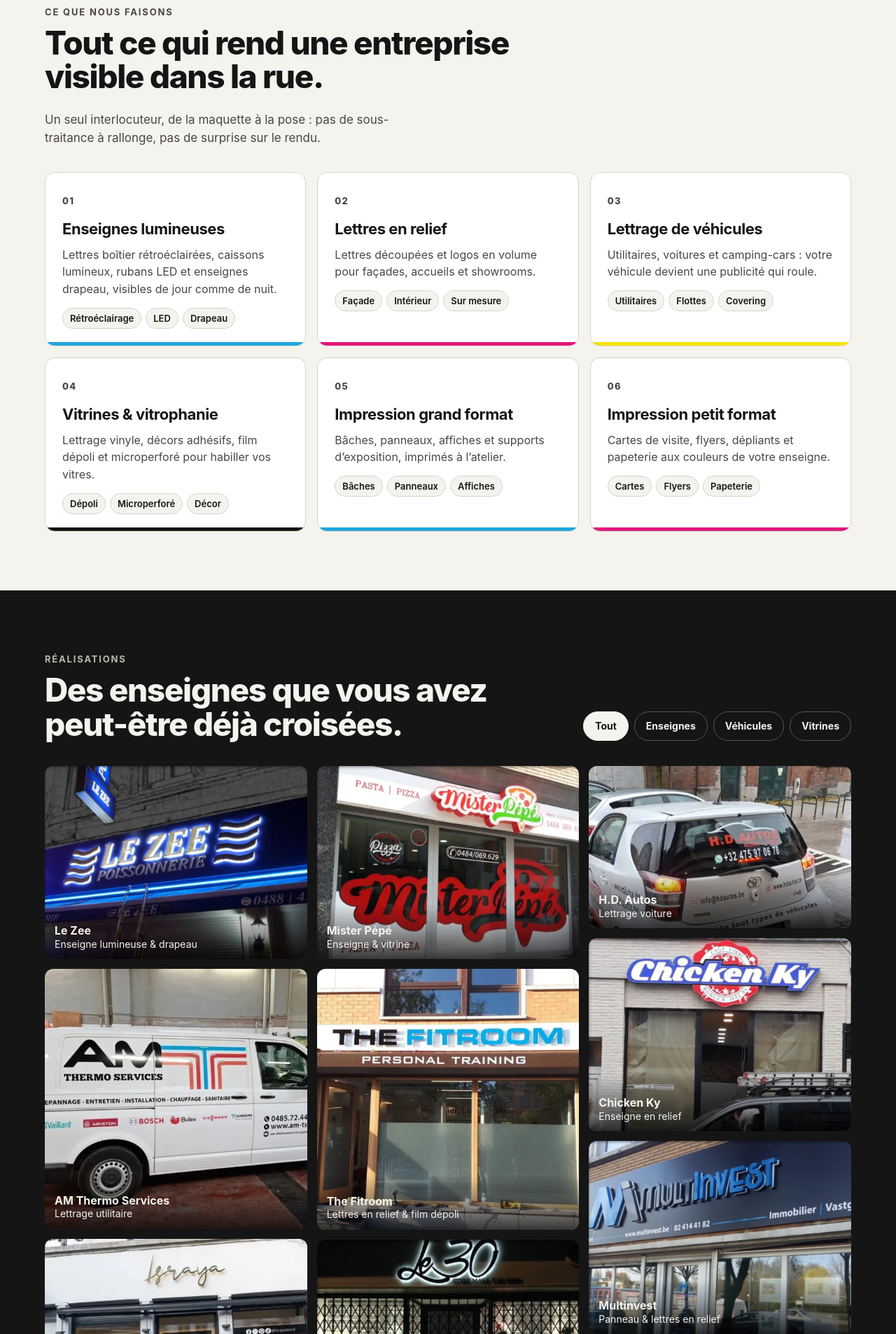
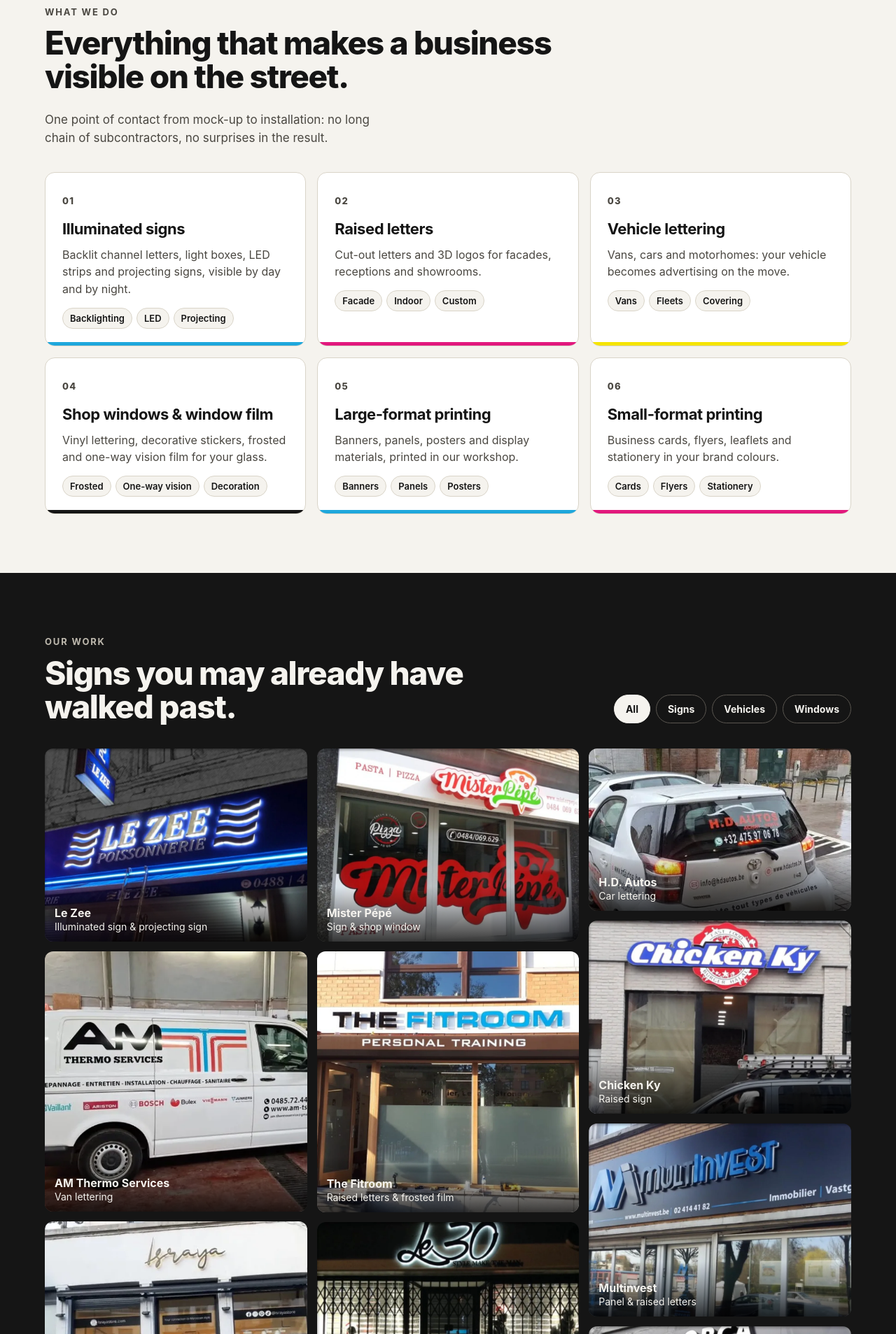
Before and after one commit to whiteshade15/print54, a plain HTML site: page index.html in a window 1280 px wide. Shown: the part 893-2800 px from the top of the page at 70% size. Drawn offline with Linux system fonts and the light colour scheme.

Commit message:
Ajout de la version anglaise (FR / NL / EN)
Co-Authored-By: Claude Opus 5.5 <noreply@anthropic.com>
Claude-Session: https://claude.ai/code/session_01SML29P5PZBrNmdSTrt5FqX

```diff
--- a/index.html
+++ b/index.html
@@ -13,6 +13,7 @@
 <meta property="og:type" content="website">
 <meta property="og:locale" content="fr_BE">
 <meta property="og:locale:alternate" content="nl_BE">
+<meta property="og:locale:alternate" content="en_GB">
 <meta property="og:site_name" content="Print54 Sign & Print">
 <meta property="og:title" content="Print54 · Votre empreinte graphique">
 <meta property="og:description" content="Enseignes lumineuses, lettrage véhicule, vitrophanie et impression, à Anderlecht.">
@@ -217,9 +218,10 @@ dialog button{all:unset;cursor:pointer;color:#fff;font-size:34px;line-height:1;p
       <a href="#contact" data-i18n="nav.contact">Contact</a>
     </nav>
     <button class="menu-btn" aria-controls="nav" aria-expanded="false" data-i18n="menu">Menu</button>
-    <div class="lang" role="group" aria-label="Langue / Taal">
+    <div class="lang" role="group" aria-label="Langue / Taal / Language">
       <button type="button" data-lang="fr" aria-pressed="true">FR</button>
       <button type="button" data-lang="nl" aria-pressed="false">NL</button>
+      <button type="button" data-lang="en" aria-pressed="false">EN</button>
     </div>
     <a class="btn btn-ink header-cta" href="#contact" data-i18n="cta.quote">Demander un devis</a>
   </div>
@@ -239,7 +241,7 @@ dialog button{all:unset;cursor:pointer;color:#fff;font-size:34px;line-height:1;p
       <div class="hero-meta">
         <span data-i18n="hero.m1">Atelier à Bruxelles</span>
         <span data-i18n="hero.m2">Pose sur place</span>
-        <span data-i18n="hero.m3">FR · NL</span>
+        <span data-i18n="hero.m3">FR · NL · EN</span>
       </div>
     </div>
     <div class="collage">
@@ -393,26 +395,26 @@ dialog button{all:unset;cursor:pointer;color:#fff;font-size:34px;line-height:1;p
 const WHATSAPP = "32477091897"; // numéro WhatsApp au format international sans + ni espaces, ex. "32470123456". Vide = bouton masqué.
 
 const WORKS = [
-  ["le-zee","Le Zee","ens","Enseigne lumineuse & drapeau","Lichtreclame & uithangbord"],
-  ["am-thermo","AM Thermo Services","veh","Lettrage utilitaire","Belettering bestelwagen"],
-  ["israya-facade","Israya","ens vit","Lettres & vitrophanie","Letters & raambelettering"],
-  ["kandinsky","Kandinsky","ens","Lettres rétroéclairées","Verlichte letters"],
-  ["esperance-sante","Maison médicale Espérance Santé","ens","Enseigne lumineuse bilingue","Tweetalige lichtreclame"],
-  ["ddr","DDR Construction","veh","Lettrage utilitaire","Belettering bestelwagen"],
-  ["mister-pepe","Mister Pépé","ens vit","Enseigne & vitrine","Gevelreclame & etalage"],
-  ["fitroom","The Fitroom","ens vit","Lettres en relief & film dépoli","Reliëfletters & matglasfolie"],
-  ["le-30","Le 30","ens","Lettres rétroéclairées","Verlichte letters"],
-  ["enata","Enata","veh","Décor de camping-car","Belettering mobilhome"],
-  ["ecowayez","Ecowayez","ens vit","Lettres 3D & vitrophanie","3D-letters & raambelettering"],
-  ["gala","Gala","ens","Lettres en relief & LED","Reliëfletters & led"],
-  ["velo-goffeau","Vélo Goffeau","ens vit","Lettres & décor de vitrine","Letters & etalagedecor"],
-  ["hd-autos","H.D. Autos","veh","Lettrage voiture","Belettering wagen"],
-  ["chicken-ky","Chicken Ky","ens","Enseigne en relief","Gevelreclame in reliëf"],
-  ["multinvest","Multinvest","ens","Panneau & lettres en relief","Paneel & reliëfletters"],
-  ["orca-sanitaire","Orca Sanitaire","ens vit","Enseigne & vitrophanie","Gevelreclame & raambelettering"],
-  ["centre-medical","Centre médical Charles Woeste","ens","Enseigne en caisson","Lichtbak"],
-  ["israya-vitrine","Israya","vit","Lettrage de vitrine","Raambelettering"],
-  ["enseigne-ciseaux","Salon de coiffure","ens","Enseigne drapeau découpée","Uitgesneden uithangbord"],
+  ["le-zee","Le Zee","ens","Enseigne lumineuse & drapeau","Lichtreclame & uithangbord","Illuminated sign & projecting sign"],
+  ["am-thermo","AM Thermo Services","veh","Lettrage utilitaire","Belettering bestelwagen","Van lettering"],
+  ["israya-facade","Israya","ens vit","Lettres & vitrophanie","Letters & raambelettering","Letters & window graphics"],
+  ["kandinsky","Kandinsky","ens","Lettres rétroéclairées","Verlichte letters","Backlit letters"],
+  ["esperance-sante","Maison médicale Espérance Santé","ens","Enseigne lumineuse bilingue","Tweetalige lichtreclame","Bilingual illuminated sign"],
+  ["ddr","DDR Construction","veh","Lettrage utilitaire","Belettering bestelwagen","Van lettering"],
+  ["mister-pepe","Mister Pépé","ens vit","Enseigne & vitrine","Gevelreclame & etalage","Sign & shop window"],
+  ["fitroom","The Fitroom","ens vit","Lettres en relief & film dépoli","Reliëfletters & matglasfolie","Raised letters & frosted film"],
+  ["le-30","Le 30","ens","Lettres rétroéclairées","Verlichte letters","Backlit letters"],
+  ["enata","Enata","veh","Décor de camping-car","Belettering mobilhome","Motorhome graphics"],
+  ["ecowayez","Ecowayez","ens vit","Lettres 3D & vitrophanie","3D-letters & raambelettering","3D letters & window graphics"],
+  ["gala","Gala","ens","Lettres en relief & LED","Reliëfletters & led","Raised letters & LED"],
+  ["velo-goffeau","Vélo Goffeau","ens vit","Lettres & décor de vitrine","Letters & etalagedecor","Letters & window decoration"],
+  ["hd-autos","H.D. Autos","veh","Lettrage voiture","Belettering wagen","Car lettering"],
+  ["chicken-ky","Chicken Ky","ens","Enseigne en relief","Gevelreclame in reliëf","Raised sign"],
+  ["multinvest","Multinvest","ens","Panneau & lettres en relief","Paneel & reliëfletters","Panel & raised letters"],
+  ["orca-sanitaire","Orca Sanitaire","ens vit","Enseigne & vitrophanie","Gevelreclame & raambelettering","Sign & window graphics"],
+  ["centre-medical","Centre médical Charles Woeste","ens","Enseigne en caisson","Lichtbak","Light box sign"],
+  ["israya-vitrine","Israya","vit","Lettrage de vitrine","Raambelettering","Window lettering"],
+  ["enseigne-ciseaux","Salon de coiffure","ens","Enseigne drapeau découpée","Uitgesneden uithangbord","Cut-out projecting sign"],
 ];
 
 const I18N = {
@@ -422,7 +424,7 @@ const I18N = {
   "hero.kicker":"Sign & Print · Anderlecht",
   "hero.title":"Uw <em>grafische afdruk</em>, van gevel tot bestelwagen.",
   "hero.lead":"Lichtreclame, reliëfletters, voertuigbelettering, etalages en drukwerk in alle formaten. Wij ontwerpen, maken en plaatsen, vanuit ons atelier in de Wayezstraat.",
-  "hero.m1":"Atelier in Brussel","hero.m2":"Plaatsing ter plaatse","hero.m3":"FR · NL",
+  "hero.m1":"Atelier in Brussel","hero.m2":"Plaatsing ter plaatse","hero.m3":"FR · NL · EN",
   "svc.kicker":"Wat wij doen","svc.title":"Alles wat een zaak zichtbaar maakt op straat.",
   "svc.lead":"Eén aanspreekpunt, van ontwerp tot plaatsing: geen eindeloze onderaanneming, geen verrassingen in het resultaat.",
   "s1.t":"Lichtreclame","s1.p":"Verlichte doosletters, lichtbakken, ledstrips en uithangborden, zichtbaar bij dag en bij nacht.","s1.a":"Achterverlichting","s1.b":"Uithangbord",
@@ -448,6 +450,39 @@ const I18N = {
   "f.about":"Gevelreclame, belettering en drukwerk in Brussel.","f.where":"Atelier","f.follow":"Volg ons",
   "f.legal":"De getoonde merken en logo’s behoren toe aan hun respectieve eigenaars.",
   "lb.close":"Sluiten"
+ },
+ en:{
+  "skip":"Skip to content","nav.services":"Services","nav.work":"Our work","nav.method":"How we work","nav.contact":"Contact","menu":"Menu",
+  "cta.quote":"Get a quote",
+  "hero.kicker":"Sign & Print · Anderlecht",
+  "hero.title":"Your <em>graphic fingerprint</em>, from shopfront to van.",
+  "hero.lead":"Illuminated signs, raised letters, vehicle lettering, shop windows and printing in every size. We design, make and install, from our workshop on Rue Wayez.",
+  "hero.m1":"Workshop in Brussels","hero.m2":"On-site installation","hero.m3":"FR · NL · EN",
+  "svc.kicker":"What we do","svc.title":"Everything that makes a business visible on the street.",
+  "svc.lead":"One point of contact from mock-up to installation: no long chain of subcontractors, no surprises in the result.",
+  "s1.t":"Illuminated signs","s1.p":"Backlit channel letters, light boxes, LED strips and projecting signs, visible by day and by night.","s1.a":"Backlighting","s1.b":"Projecting",
+  "s2.t":"Raised letters","s2.p":"Cut-out letters and 3D logos for facades, receptions and showrooms.","s2.a":"Facade","s2.b":"Indoor","s2.c":"Custom",
+  "s3.t":"Vehicle lettering","s3.p":"Vans, cars and motorhomes: your vehicle becomes advertising on the move.","s3.a":"Vans","s3.b":"Fleets",
+  "s4.t":"Shop windows & window film","s4.p":"Vinyl lettering, decorative stickers, frosted and one-way vision film for your glass.","s4.a":"Frosted","s4.b":"One-way vision","s4.c":"Decoration",
+  "s5.t":"Large-format printing","s5.p":"Banners, panels, posters and display materials, printed in our workshop.","s5.a":"Banners","s5.b":"Panels","s5.c":"Posters",
+  "s6.t":"Small-format printing","s6.p":"Business cards, flyers, leaflets and stationery in your brand colours.","s6.a":"Cards","s6.b":"Stationery",
+  "work.kicker":"Our work","work.title":"Signs you may already have walked past.",
+  "f.all":"All","f.ens":"Signs","f.veh":"Vehicles","f.vit":"Windows",
+  "m.kicker":"How we work","m.title":"Four steps, one workshop.",
+  "m1.t":"Measuring up","m1.p":"We listen to your project and come to see the facade or vehicle if needed.",
+  "m2.t":"Mock-up & quote","m2.p":"You receive an in-situ visual and a clear price before anything is made.",
+  "m3.t":"Production","m3.p":"Cutting, printing and assembly in our Anderlecht workshop.",
+  "m4.t":"Installation","m4.p":"Fitted by our team, on your facade, shop window or vehicle.",
+  "c.kicker":"Contact & quote","c.title":"Let’s talk about your project.","c.lead":"Tell us what you need: we will come back to you with a proposal and a price.",
+  "c.metro":"Anderlecht · Brussels","c.hours.t":"Monday – Friday: 9:00 – 17:00","c.hours.s":"Closed on Saturday and Sunday",
+  "q.type":"Your project","q.t1":"Sign","q.t2":"Raised letters","q.t3":"Vehicle","q.t4":"Shop window","q.t5":"Printing",
+  "q.name":"Name","q.company":"Company","q.phone":"Phone","q.size":"Size or quantity (if known)","q.size.ph":"e.g. facade 4 m × 0.8 m, 2 vans…",
+  "q.msg":"Your message","q.msg.ph":"What you have in mind, the site address, your deadline…","q.send":"Send request",
+  "q.note":"The button opens your email app with the request already written. You can also attach photos of your facade or vehicle.",
+  "q.err":"Please fill in your name, phone and message.",
+  "f.about":"Signs, lettering and printing in Brussels.","f.where":"Workshop","f.follow":"Follow us",
+  "f.legal":"Brands and logos shown belong to their respective owners.",
+  "lb.close":"Close"
  }
 };
 const FR_ERR="Merci d’indiquer votre nom, votre téléphone et votre message.";
@@ -457,7 +492,8 @@ const fr={};
 document.querySelectorAll("[data-i18n]").forEach(e=>fr[e.dataset.i18n]=e.textContent);
 document.querySelectorAll("[data-i18n-html]").forEach(e=>fr[e.dataset.i18nHtml]=e.innerHTML);
 document.querySelectorAll("[data-i18n-ph]").forEach(e=>fr[e.dataset.i18nPh]=e.placeholder);
-const t=k=>lang==="fr"?fr[k]:(I18N.nl[k]??fr[k]);
+const t=k=>lang==="fr"?fr[k]:(I18N[lang][k]??fr[k]);
+const pick=(a,b,c)=>lang==="fr"?a:lang==="nl"?b:c;
 
 function setLang(l){
   lang=l;document.documentElement.lang=l;
@@ -471,8 +507,8 @@ function setLang(l){
 
 const gal=document.getElementById("gallery");let filter="all";
 function renderGallery(){
-  gal.innerHTML=WORKS.map(([f,name,cat,fr_,nl])=>`<figure class="work" data-cat="${cat}" ${filter!=="all"&&!cat.split(" ").includes(filter)?"hidden":""}>
-    <img src="img/${f}.webp" alt="${name} — ${lang==="fr"?fr_:nl}" loading="lazy"><figcaption><b>${name}</b>${lang==="fr"?fr_:nl}</figcaption></figure>`).join("");
+  gal.innerHTML=WORKS.map(([f,name,cat,fr_,nl,en])=>`<figure class="work" data-cat="${cat}" ${filter!=="all"&&!cat.split(" ").includes(filter)?"hidden":""}>
+    <img src="img/${f}.webp" alt="${name} — ${pick(fr_,nl,en)}" loading="lazy"><figcaption><b>${name==="Salon de coiffure"?pick(name,"Kapsalon","Hair salon"):name}</b>${pick(fr_,nl,en)}</figcaption></figure>`).join("");
 }
 document.querySelectorAll(".filters button").forEach(b=>b.addEventListener("click",()=>{
   filter=b.dataset.f;document.querySelectorAll(".filters button").forEach(x=>x.setAttribute("aria-pressed",x===b));
@@ -494,11 +530,12 @@ nav.addEventListener("click",e=>{if(e.target.tagName==="A"){nav.classList.remove
 document.getElementById("quote").addEventListener("submit",e=>{
   e.preventDefault();const f=e.target,d=new FormData(f);
   if(!d.get("name").trim()||!d.get("phone").trim()||!d.get("msg").trim()){
-    const n=document.getElementById("q-note");n.textContent=lang==="fr"?FR_ERR:I18N.nl["q.err"];n.style.color="var(--m)";return;}
+    const n=document.getElementById("q-note");n.textContent=lang==="fr"?FR_ERR:I18N[lang]["q.err"];n.style.color="var(--m)";return;}
   const types=d.getAll("type").join(", ")||"—";
-  const subject=(lang==="fr"?"Demande de devis – ":"Offerteaanvraag – ")+types;
-  const body=[`${lang==="fr"?"Projet":"Project"} : ${types}`,`${lang==="fr"?"Nom":"Naam"} : ${d.get("name")}`,`${lang==="fr"?"Entreprise":"Bedrijf"} : ${d.get("company")||"—"}`,
-    `${lang==="fr"?"Téléphone":"Telefoon"} : ${d.get("phone")}`,`E-mail : ${d.get("email")||"—"}`,`${lang==="fr"?"Dimensions":"Afmetingen"} : ${d.get("size")||"—"}`,"",d.get("msg"),"",`(${lang.toUpperCase()} · print54.be)`].join("\n");
+  const L=(a,b,c)=>pick(a,b,c);
+  const subject=L("Demande de devis – ","Offerteaanvraag – ","Quote request – ")+types;
+  const body=[`${L("Projet","Project","Project")} : ${types}`,`${L("Nom","Naam","Name")} : ${d.get("name")}`,`${L("Entreprise","Bedrijf","Company")} : ${d.get("company")||"—"}`,
+    `${L("Téléphone","Telefoon","Phone")} : ${d.get("phone")}`,`E-mail : ${d.get("email")||"—"}`,`${L("Dimensions","Afmetingen","Size")} : ${d.get("size")||"—"}`,"",d.get("msg"),"",`(${lang.toUpperCase()} · print54.be)`].join("\n");
   location.href=`mailto:info@print54.be?subject=${encodeURIComponent(subject)}&body=${encodeURIComponent(body)}`;
 });
 
@@ -510,8 +547,8 @@ document.querySelectorAll(".reveal").forEach(el=>io?io.observe(el):el.classList.
 
 let start="fr";
 try{const q=new URLSearchParams(location.search).get("lang");const s=localStorage.getItem("p54-lang");
-  start=q||s||((navigator.language||"").toLowerCase().startsWith("nl")?"nl":"fr");}catch(e){}
-setLang(start==="nl"?"nl":"fr");
+  const nav_=(navigator.language||"").toLowerCase();start=q||s||(nav_.startsWith("nl")?"nl":nav_.startsWith("en")?"en":"fr");}catch(e){}
+setLang(["fr","nl","en"].includes(start)?start:"fr");
 </script>
 </body>
 </html>
```
Also changed, not shown: LISEZMOI.txt, 1 other file.
